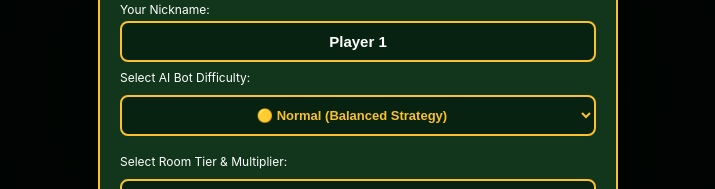
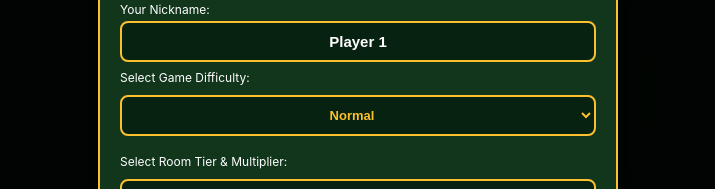
Before and after one commit to onnieviafitzleo96-cell/kua-merah, a website: page index.html in a window 1280 px wide. Shown: the part 360-549 px from the top of the page, without its empty margins (282-997 px from the left). Drawn offline with nearby package versions, Linux system fonts and the light colour scheme.

Commit message:
Update difficulty label and simplify dropdown options

```diff
--- a/index.html
+++ b/index.html
@@ -280,11 +280,11 @@
 
       <!-- Difficulty Selector (Solo Mode Only) -->
       <div id="botDifficultyContainer">
-        <p style="font-size:12px; margin-bottom: 4px; margin-top: 8px;">Select AI Bot Difficulty:</p>
+        <p style="font-size:12px; margin-bottom: 4px; margin-top: 8px;">Select Game Difficulty:</p>
         <select id="botDifficultySelect" class="tier-select" onchange="updateBotDifficulty(this.value)">
-          <option value="easy">🟢 Easy (Casual & Random Discards)</option>
-          <option value="normal" selected>🟡 Normal (Balanced Strategy)</option>
-          <option value="hard">🔴 Hard (Strategic & Defensive)</option>
+          <option value="easy">Easy</option>
+          <option value="normal" selected>Normal</option>
+          <option value="hard">Hard</option>
         </select>
       </div>
 
@@ -946,7 +946,6 @@
       document.getElementById('friendsModeBtn').className = isSolo ? 'mode-btn' : 'mode-btn active';
       document.getElementById('roomCodeContainer').style.display = isSolo ? 'none' : 'block';
 
-      // Difficulty dropdown visible ONLY in Solo Mode
       document.getElementById('botDifficultyContainer').style.display = isSolo ? 'block' : 'none';
       if (!isSolo) {
         document.getElementById('botDifficultySelect').value = 'normal';
```
